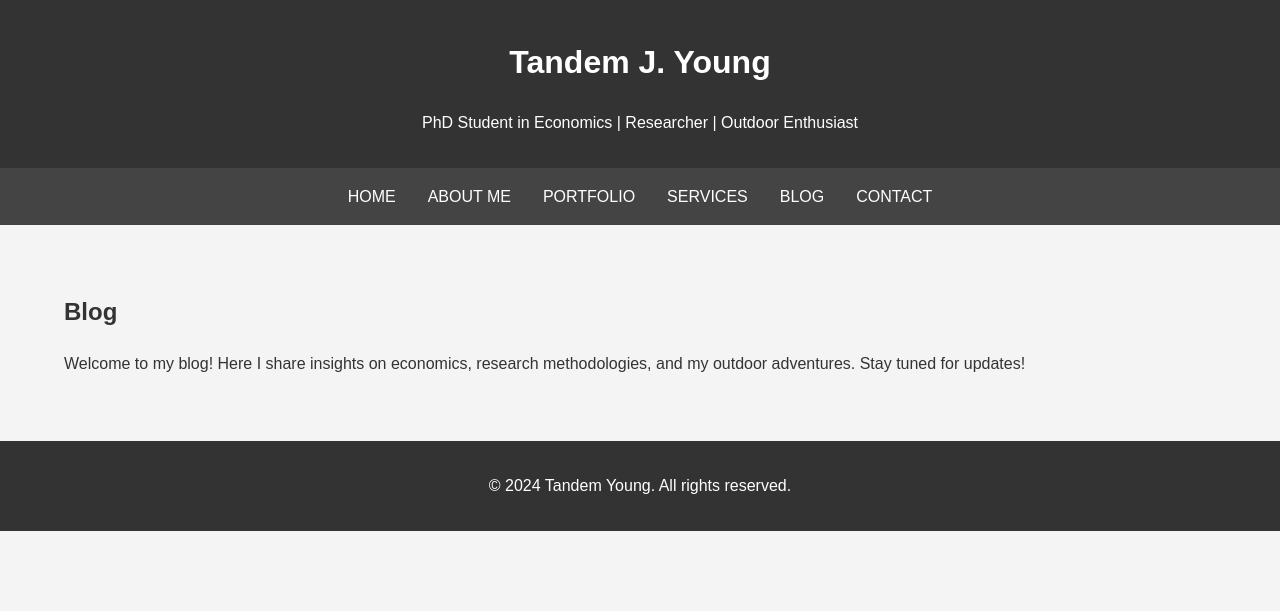
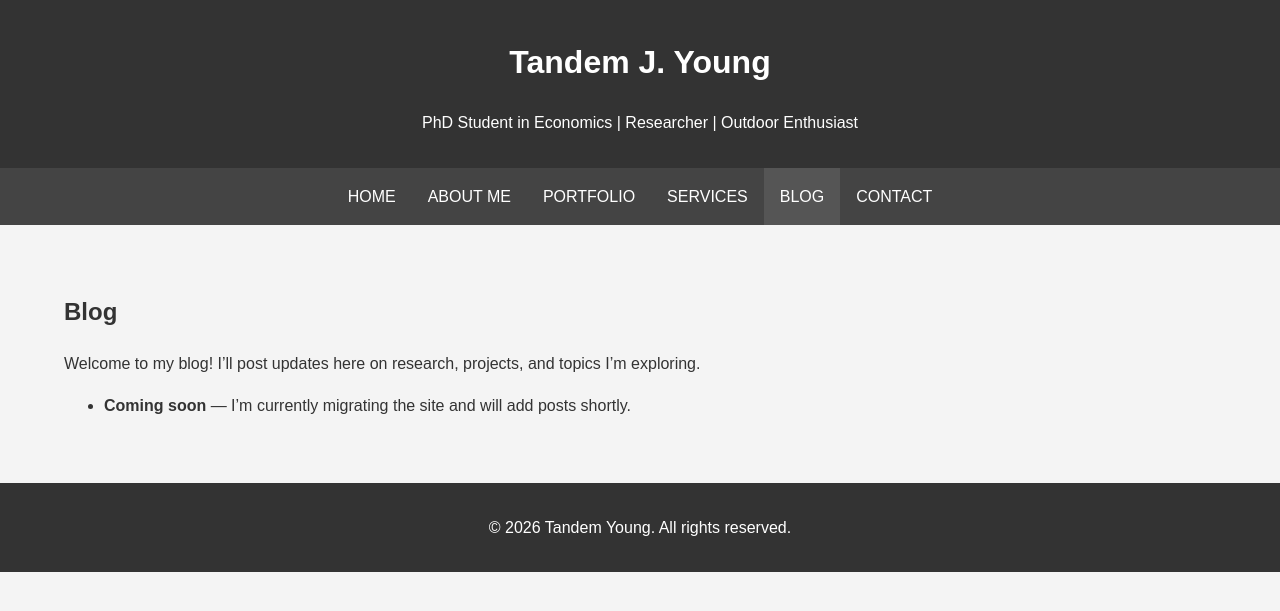
Before and after one commit to TandemYoung/tandemyoung.github.io, a Jekyll site: the page built from blog.html, in a window 1280 px wide. Shown: the top 611 px of the page. Built offline with Jekyll 4.4.1, drawn with Linux system fonts in a browser that asks for light colours.

Commit message:
Update blog.html

```diff
--- a/blog.html
+++ b/blog.html
@@ -1,32 +1,15 @@
-<!DOCTYPE html>
-<html lang="en">
-<head>
-    <meta charset="UTF-8">
-    <meta name="viewport" content="width=device-width, initial-scale=1.0">
-    <title>Tandem Young - Blog</title>
-    <link rel="stylesheet" href="css/styles.css">
-</head>
-<body>
-    <header>
-        <h1>Tandem J. Young</h1>
-        <p>PhD Student in Economics | Researcher | Outdoor Enthusiast</p>
-    </header>
-    <nav>
-        <a href="index.html">Home</a>
-        <a href="about.html">About Me</a>
-        <a href="portfolio.html">Portfolio</a>
-        <a href="services.html">Services</a>
-        <a href="blog.html">Blog</a>
-        <a href="contact.html">Contact</a>
-    </nav>
-    <div class="container">
-        <section id="blog">
-            <h2>Blog</h2>
-            <p>Welcome to my blog! Here I share insights on economics, research methodologies, and my outdoor adventures. Stay tuned for updates!</p>
-        </section>
-    </div>
-    <footer>
-        <p>&copy; 2024 Tandem Young. All rights reserved.</p>
-    </footer>
-</body>
-</html>
+---
+layout: default
+title: Tandem Young - Blog
+---
+
+<section id="blog">
+  <h2>Blog</h2>
+  <p>Welcome to my blog! I’ll post updates here on research, projects, and topics I’m exploring.</p>
+
+  <ul>
+    <li>
+      <strong>Coming soon</strong> — I’m currently migrating the site and will add posts shortly.
+    </li>
+  </ul>
+</section>
```
